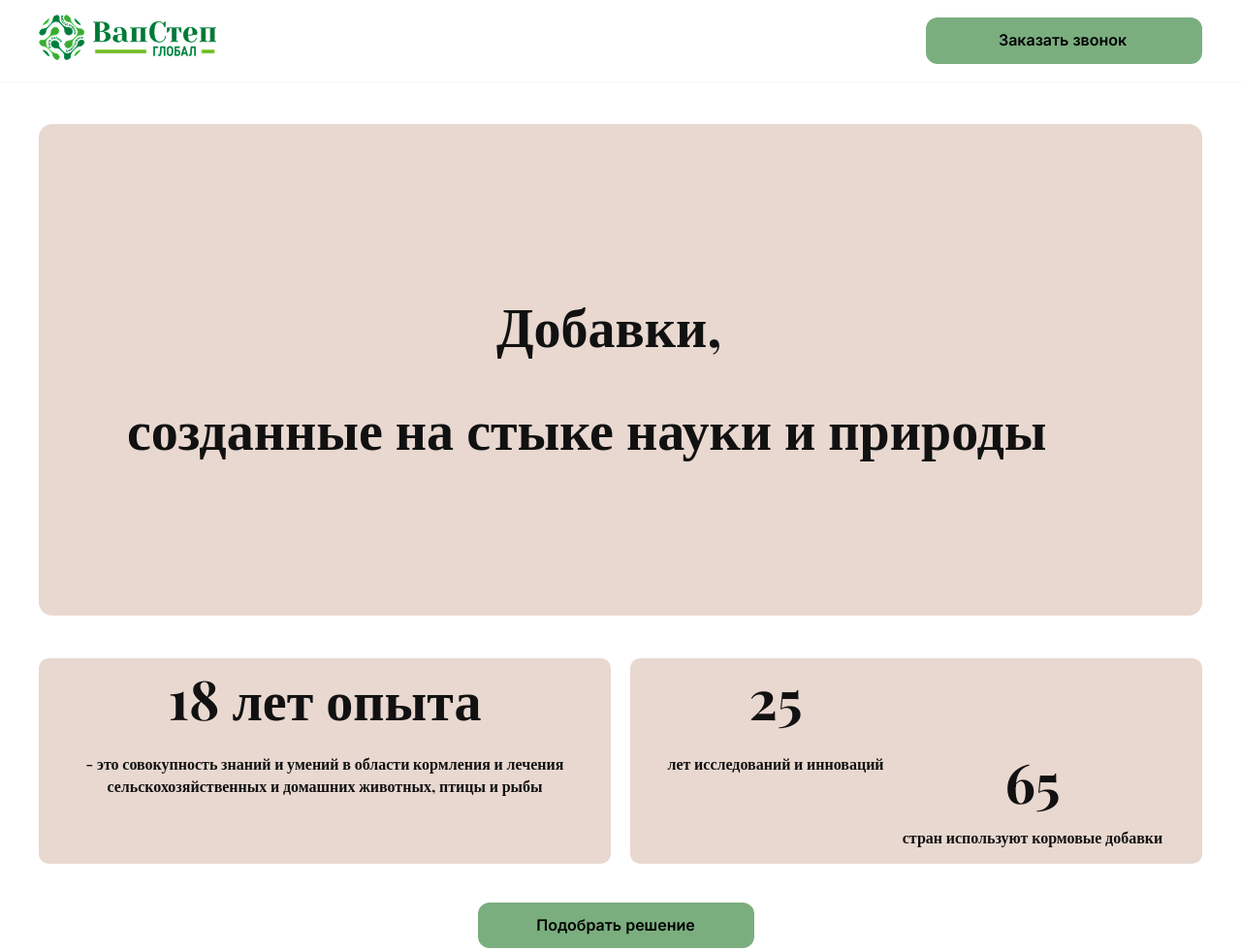
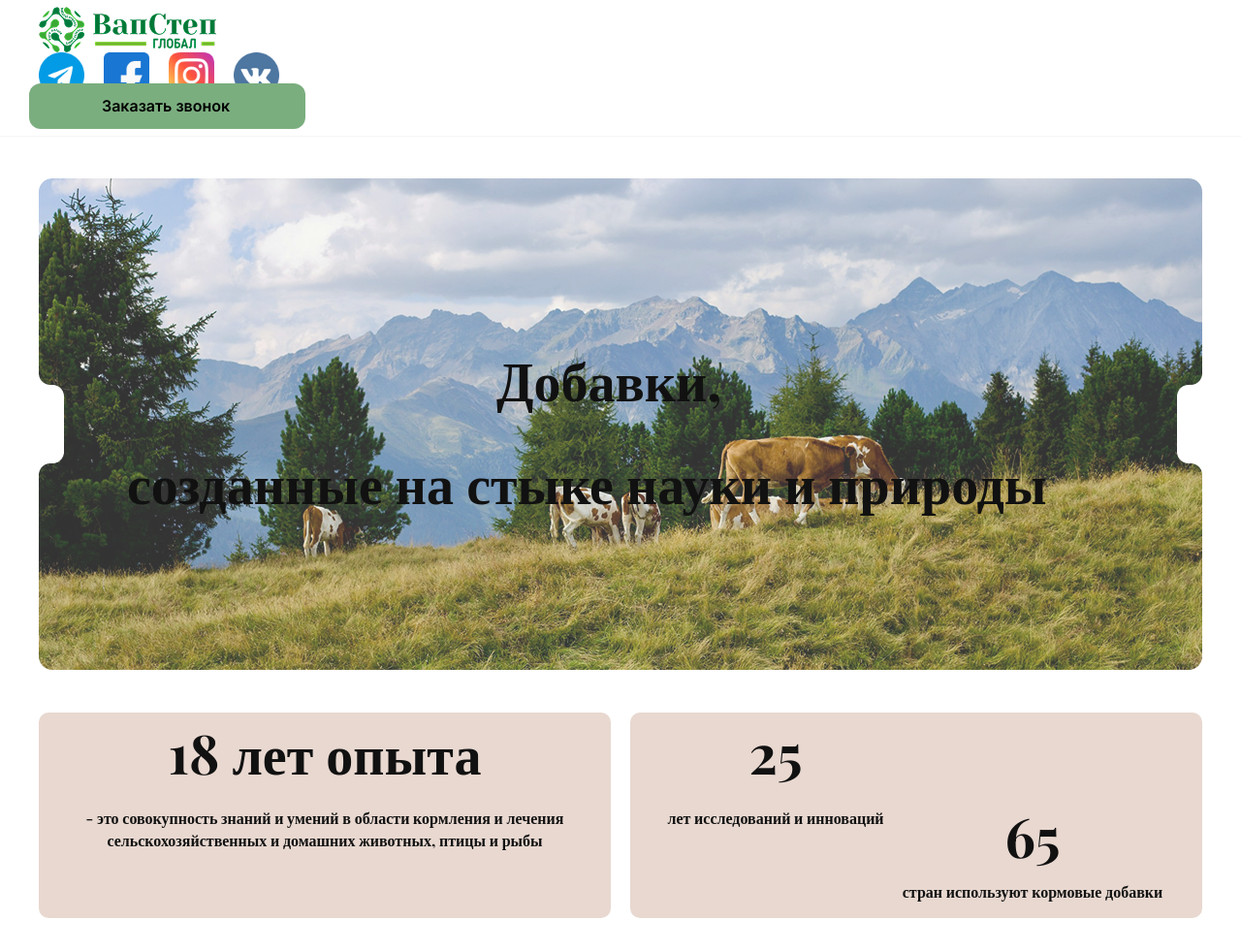
Before and after one commit to skreamer20/shoprab, a plain HTML site: page index.html in a window 1280 px wide. Shown: the top 981 px of the page at 97% size. Drawn offline with nearby package versions, Linux system fonts and the light colour scheme.

Commit message:
addd more

```diff
--- a/index.html
+++ b/index.html
@@ -17,8 +17,19 @@
   <header class="site-header">
     <div class="container header-inner">
       <div class="logo">
-        <!-- замените на ваш логотип -->
         <img src="assets/logo.png" alt="ВапСтепГлобал" />
+        <div class="social-icons">
+      <a href="https://" target="_blank" class="icons">
+        <img src="assets/tg.png" alt="Telegram">
+      </a>
+      <a href="https://www.facebook.com/" target="_blank" class="icons">
+        <img src="assets/fb.png" alt="Facebook">
+      </a>
+      <a href="https://www.instagram.com/" target="_blank" class="icons">
+        <img src="assets/inst.png" alt="Instagram">
+      </a>
+      <a href="https://vk.com/" target="_blank" class="icons">
+        <img src="assets/vk.png" alt="VKontakte">
       </div>
       <nav class="main-nav">
 
--- a/styles.css
+++ b/styles.css
@@ -42,20 +42,11 @@ body{
   display:flex;
   align-items:center;
   gap:20px;
-  height:84px;
+  height:140px;
 }
-.logo img{height:47px}
-
-.main-nav ul{
+.logo img{height:47px; display: flex;}
 
 
-}
-.main-nav a{
-  color:var(--text);
-  text-decoration:none;
-  font-weight:600;
-  font-size:15px;
-}
 .header-cta{margin-left:auto}
 .btn{
   background-color: #60656F;
@@ -83,8 +74,8 @@ body{
 }
 
 .hero-text {
-    background-color: var(--muted);
-    width: 1200px;
+    background-image: url(assets/hero1.png);
+   width: 1200px;
     height: 507px;
     border-radius: 14px;
 }
@@ -110,6 +101,14 @@ body{
   color:#444;
   margin-bottom:22px;
   font-size:18px;
+}
+
+.social-icons{
+  width: 32px;
+  height: 32px;
+  display: flex;
+  gap: 20px;
+
 }
 
 /* STTRELKI */
```
Also changed, not shown: assets/fb.png (added), assets/hero1.png (added), assets/inst.png (added), assets/tg.png (added), assets/vk.png (added).
